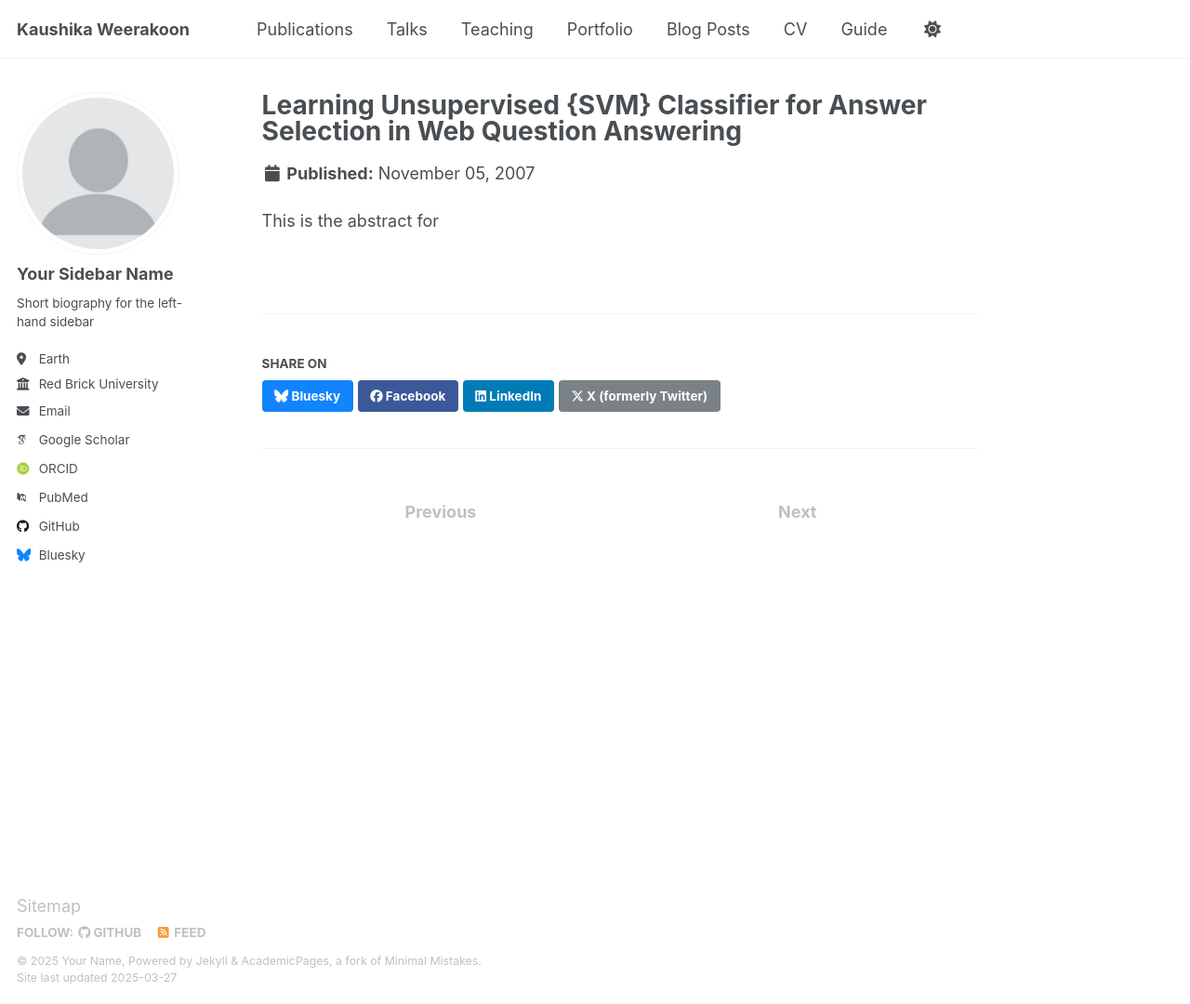
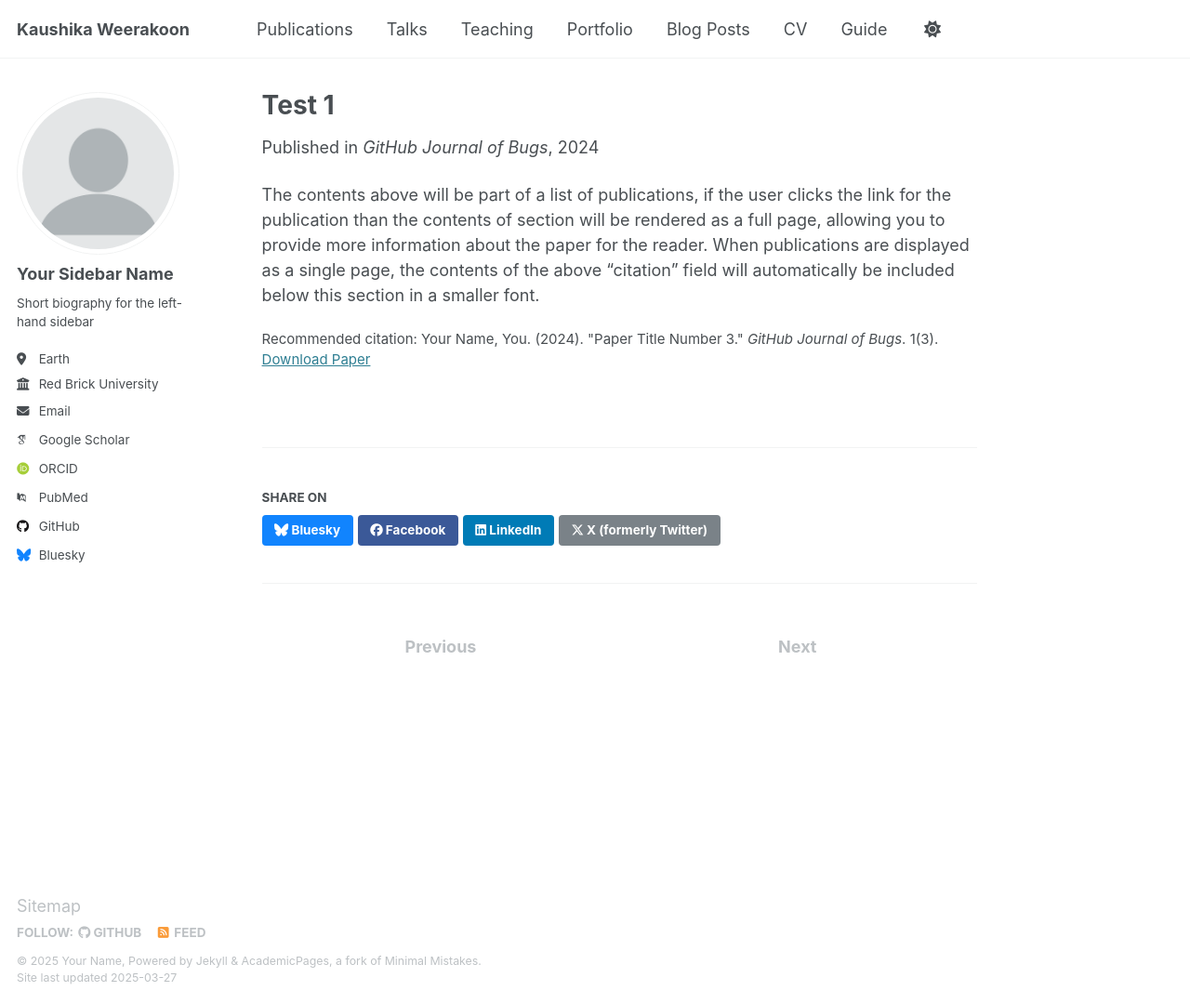
Before and after one commit to kaushikaW/kaushikaW.github.io, a Jekyll site: the page built from _publications/publication_6.md, in a window 1280 px wide and 1080 px high. Shown: the whole window at 93% size. Built offline with Jekyll 4.4.1, drawn with Linux system fonts in a browser that asks for light colours; some web fonts are replaced.

Commit message:
Update publication_6.md

```diff
--- a/_publications/publication_6.md
+++ b/_publications/publication_6.md
@@ -1,12 +1,13 @@
 ---
-title: Learning Unsupervised {SVM} Classifier for Answer Selection in Web Question Answering
+title: "Test 1"
 collection: publications
-category: Electronic
-permalink: wu-EtAl:2007:EMNLP-CoNLL2007
-date: 2007-November-5
-venue:
-slidesurl:
-paperurl: http://www.aclweb.org/anthology/D/D07/D07-1004
-citation:
+category: conferences
+permalink: /publication/2024-02-17-paper-title-number-4
+excerpt: 'This paper is about fixing template issue #693.'
+date: 2024-02-17
+venue: 'GitHub Journal of Bugs'
+paperurl: 'http://academicpages.github.io/files/paper3.pdf'
+citation: 'Your Name, You. (2024). &quot;Paper Title Number 3.&quot; <i>GitHub Journal of Bugs</i>. 1(3).'
 ---
-This is the abstract for
+
+The contents above will be part of a list of publications, if the user clicks the link for the publication than the contents of section will be rendered as a full page, allowing you to provide more information about the paper for the reader. When publications are displayed as a single page, the contents of the above "citation" field will automatically be included below this section in a smaller font.
```
